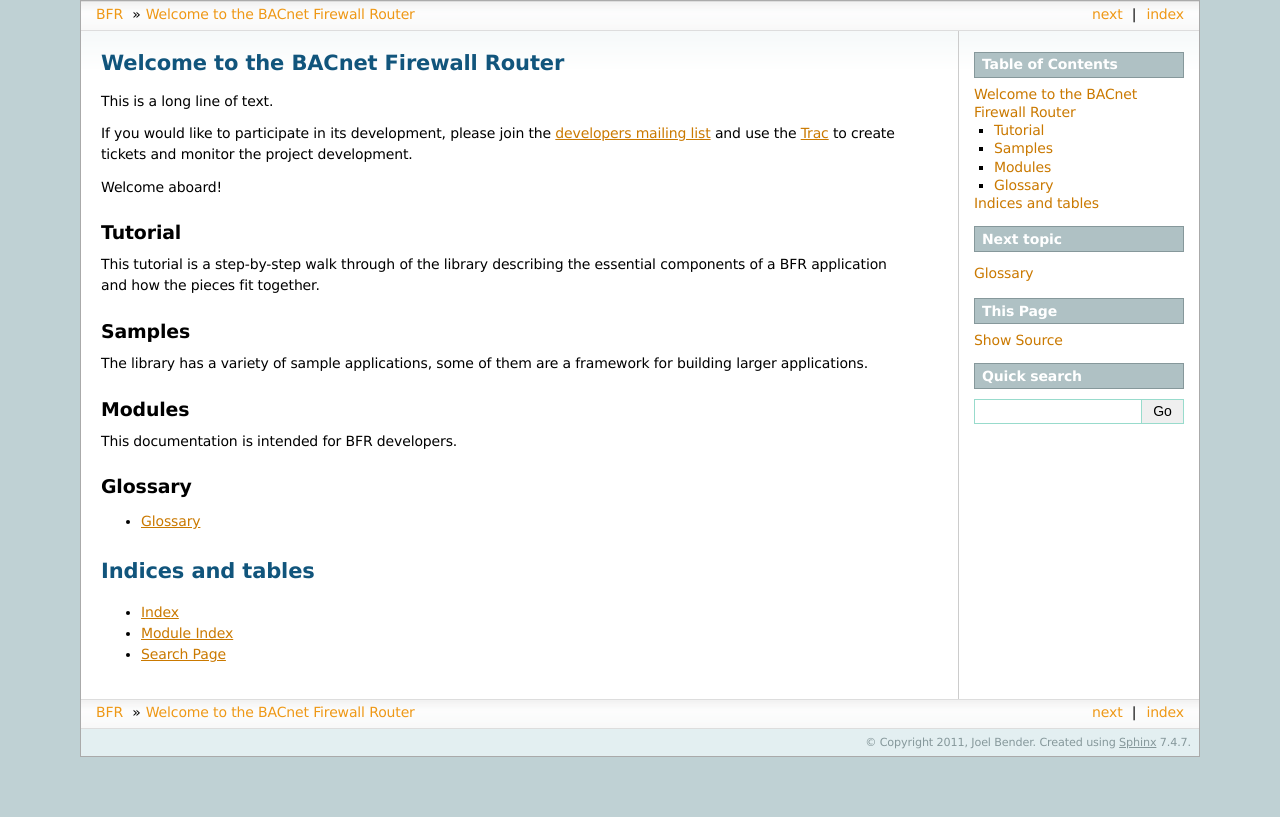
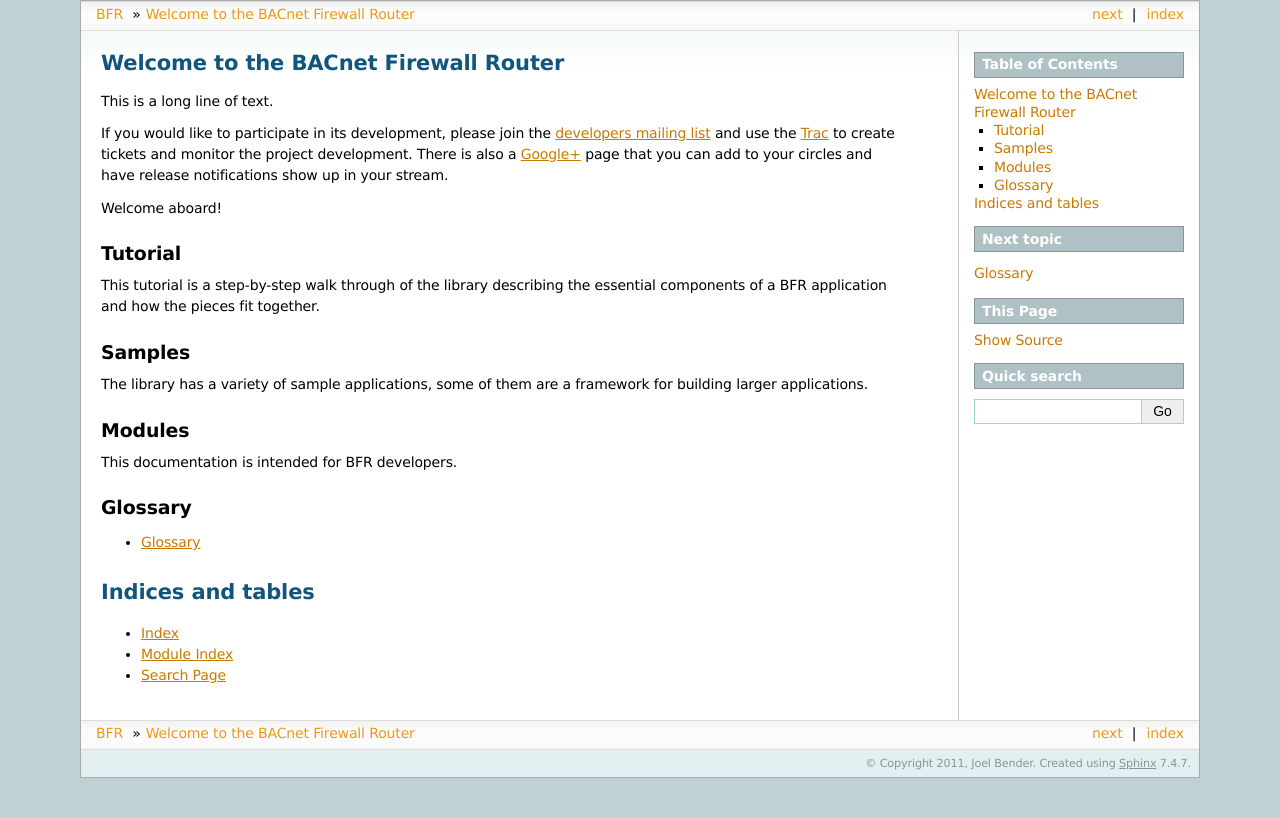
Before and after one commit to dechamps/bfr, a Sphinx documentation site: the page built from docs/source/index.rst, in a window 1280 px wide. Shown: the top 817 px of the page. Built offline with Sphinx 7.4.7, drawn with Linux system fonts in a browser that asks for light colours; pages that are not in the unit, such as notebooks, are missing from menus.

Commit message:
Added a link to the Google+ page for the project.
git-svn-id: svn://svn.code.sf.net/p/bfr/code/trunk@11 a57d90b3-4637-4882-8861-93cfad8ad01b

```diff
--- a/docs/source/index.rst
+++ b/docs/source/index.rst
@@ -8,7 +8,10 @@ This is a long line of text.
 If you would like to participate in its development, please join the
 `developers mailing list <https://lists.sourceforge.net/lists/listinfo/bfr-developers>`_
 and use the `Trac <https://sourceforge.net/apps/trac/bfr>`_ to create
-tickets and monitor the project development.
+tickets and monitor the project development.  There is also a
+`Google+ <https://plus.google.com/101188874349659771056/posts>`_ page that you
+can add to your circles and have release notifications show up in your
+stream.
 
 Welcome aboard!
 
```
